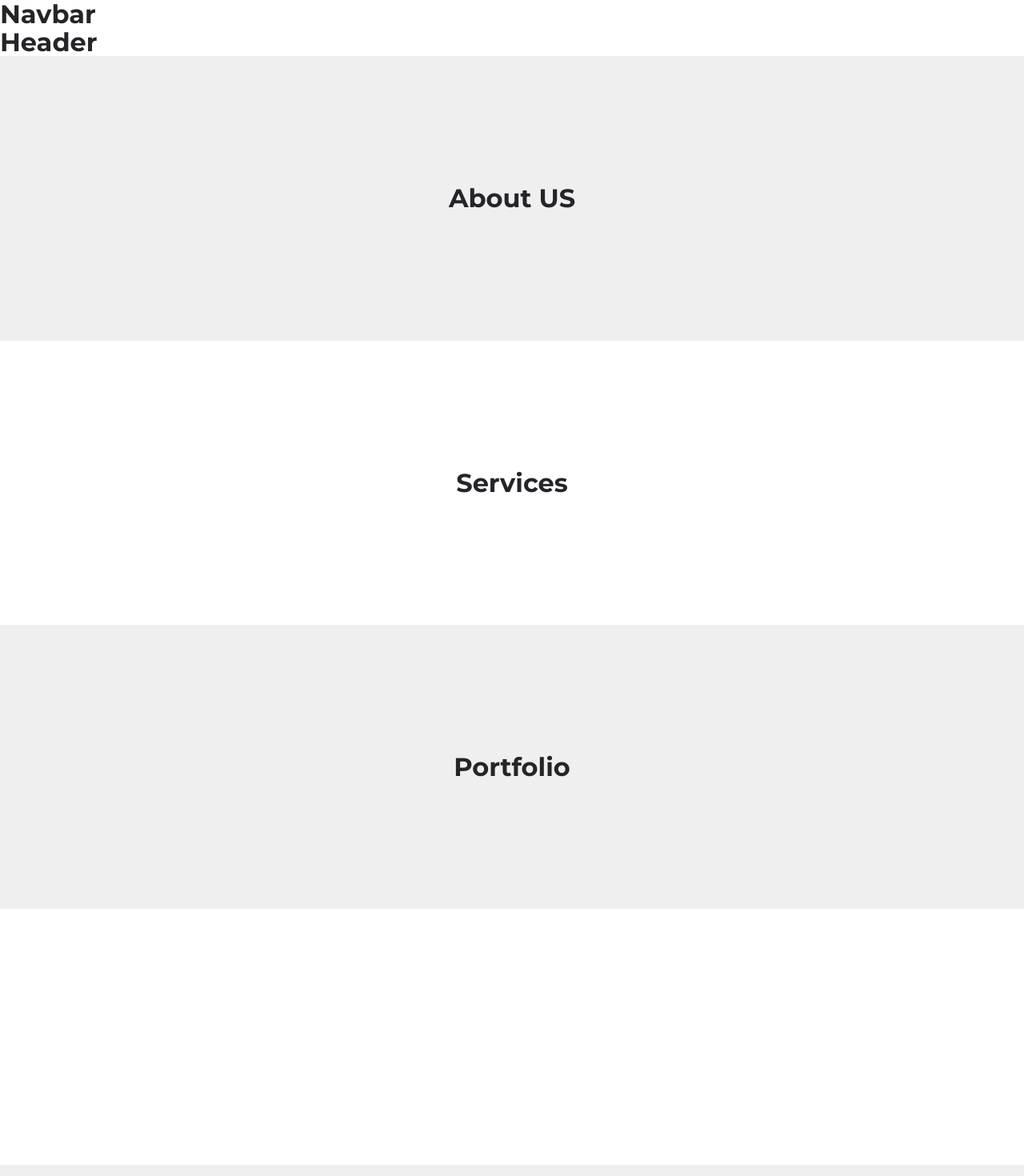
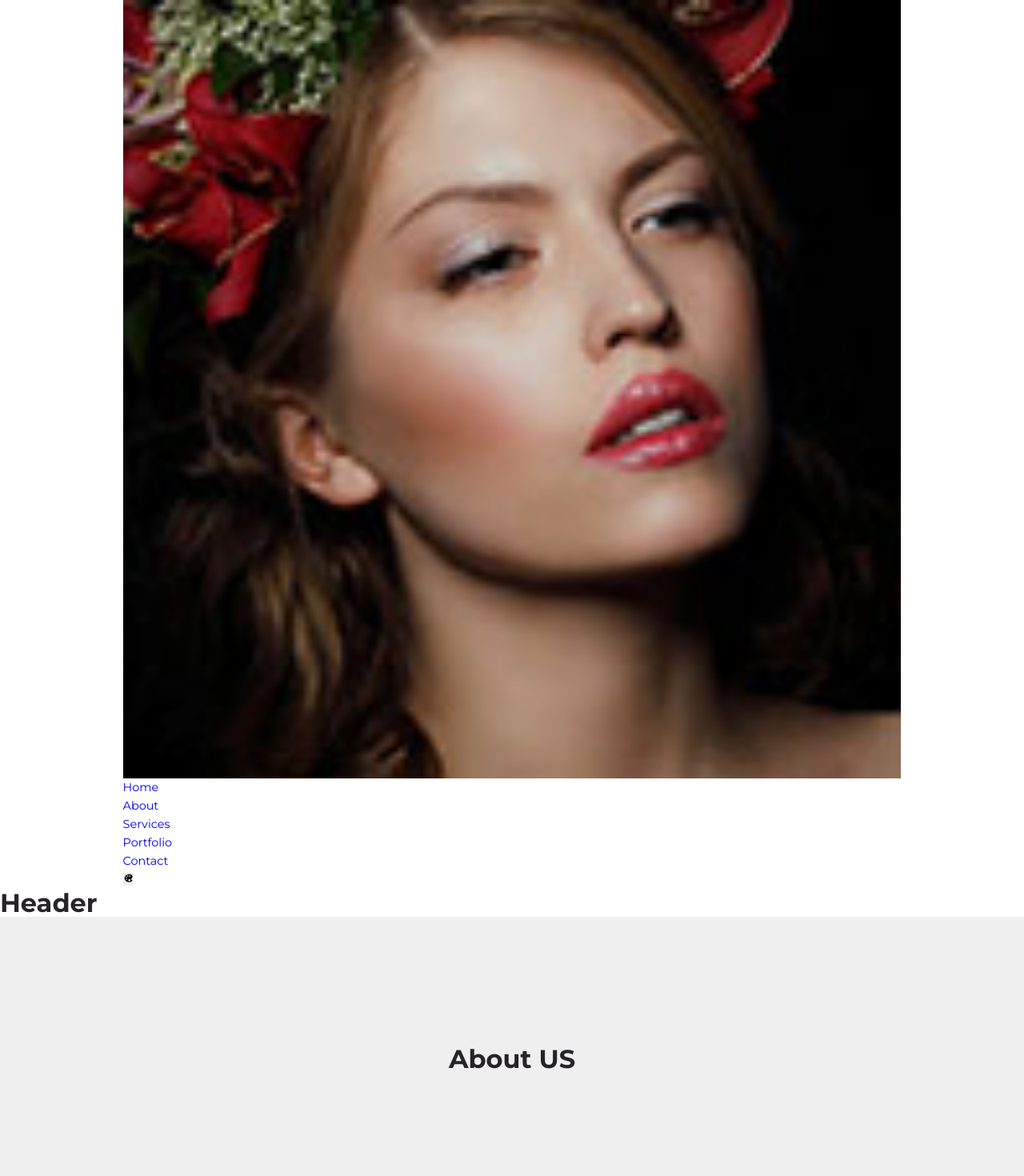
Before and after one commit to iannyFARUE/ian-portfolio, a React (Vite) app: page / in a window 1280 px wide. Shown: the top 1470 px of the page at 80% size. Built offline with nearby package versions, Linux system fonts and the light colour scheme.

Commit message:
added navbar markup

```diff
--- a/package.json
+++ b/package.json
@@ -11,7 +11,8 @@
   },
   "dependencies": {
     "react": "^18.3.1",
-    "react-dom": "^18.3.1"
+    "react-dom": "^18.3.1",
+    "react-icons": "^5.4.0"
   },
   "devDependencies": {
     "@eslint/js": "^9.17.0",
--- a/src/App.css
+++ b/src/App.css
@@ -69,7 +69,7 @@ section > p {
 }
 
 a {
-  color: var(--color-white);
+  /* color: var(--color-white); */
   transition: var(--transition);
 }
 
--- a/src/pages/navbar/Navbar.jsx
+++ b/src/pages/navbar/Navbar.jsx
@@ -1,10 +1,27 @@
 import React from "react";
 import "./Navbar.css";
+import Logo from "../../assets/logo.jpg";
+import menuItems from "./menu";
+import { IoIosColorPalette } from "react-icons/io";
 
 function Navbar() {
   return (
     <nav>
-      <h2>Navbar</h2>
+      <div className="container nav__container">
+        <a href="">
+          <img src={Logo} alt="Logo" />
+        </a>
+        <ul className="nav__menu">
+          {menuItems.map((menu) => (
+            <li key={menu.id}>
+              <a href={menu.link}>{menu.title}</a>
+            </li>
+          ))}
+        </ul>
+        <button id="theme__icon">
+          <IoIosColorPalette />
+        </button>
+      </div>
     </nav>
   );
 }
--- /dev/null
+++ b/src/pages/navbar/menu.js
@@ -0,0 +1,10 @@
+
+const data = [
+    {id: 1, link: '#', title: 'Home'},
+    {id: 2, link: '#about', title: 'About'},
+    {id: 3, link: '#services', title: 'Services'},
+    {id: 4, link: '#portfolio', title: 'Portfolio'},
+    {id: 5, link: '#contact', title: 'Contact'}
+    ]
+
+    export default data;
```
Also changed, not shown: 1 other file (tests, documents, lock files or other folders).
